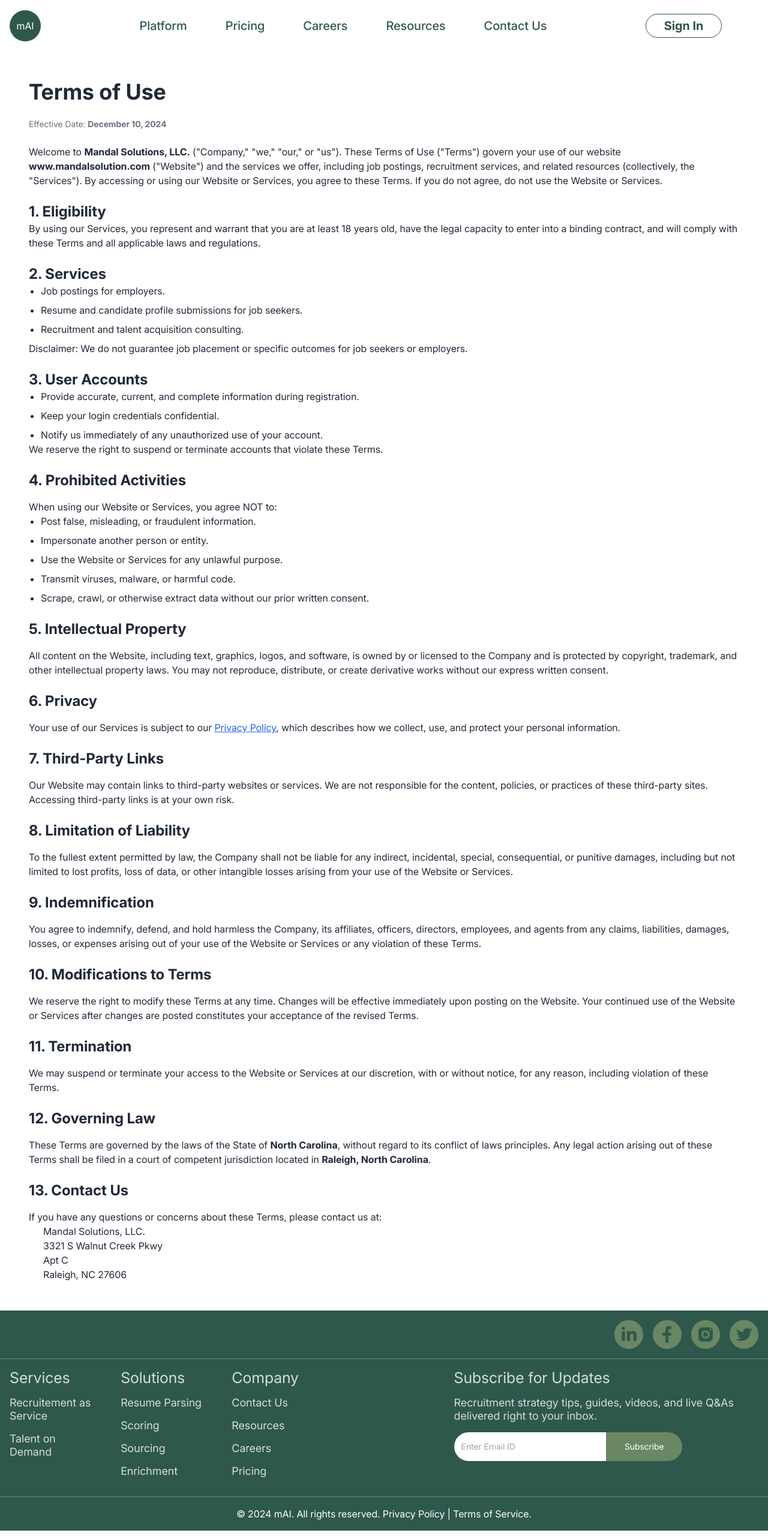
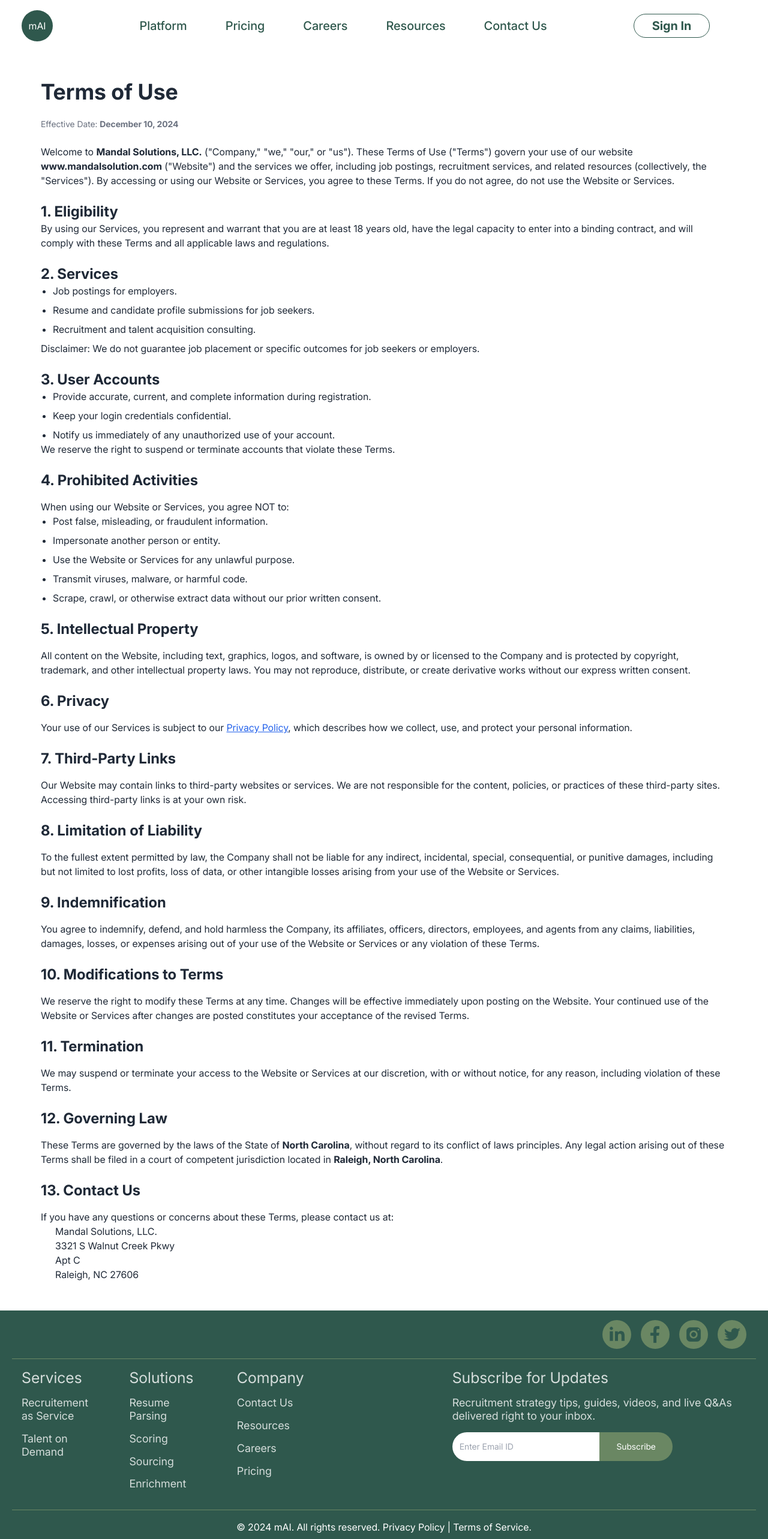
Before and after one commit to Ku-chintu/Mandal, a React (Vite) app: page /TermsOfUse in a window 1280 px wide. Shown: the top 2566 px of the page at 60% size. Built offline with nearby package versions, Linux system fonts and the light colour scheme.

Commit message:
Added padding in all pages

```diff
--- a/src/App.jsx
+++ b/src/App.jsx
@@ -17,7 +17,7 @@ function App() {
     <div className=" font-inter text-primary">
       <Header />
       <Router>
-        {/* <div style={{marginTop: '85px'}} className="w-full p-4 container m-auto"> */}
+        <div className="px-5">
           <Routes>
             <Route path="/" element={<Home />} />
             <Route path="/platforms" element={<PlatForms />} />
@@ -31,7 +31,7 @@ function App() {
             <Route path="/TermsOfUse" element={<TermsOfUse />} />
 
           </Routes>
-        {/* </div> */}
+        </div>
       </Router>
       <Footer />
     </div>
--- a/src/components/Footer.jsx
+++ b/src/components/Footer.jsx
@@ -8,7 +8,7 @@ const Footer = () => {
 
     return (
         <footer className='bg-primary'>
-            <div className=' container m-auto '>
+            <div className=' container m-auto px-5'>
                 <div className='flex gap-4 justify-end p-4'>
                     <div className=' bg-iconBg h-12 w-12 rounded-full flex justify-center items-center align-middle'>
                         <img src={Linkedin} alt="image1" className="w-8 h-8" />
--- a/src/components/Header.jsx
+++ b/src/components/Header.jsx
@@ -48,7 +48,7 @@ const Header = () => {
 
   return (
     <header style={{ height: '85px' }} className="w-full fixed z-50 top-0 bg-white">
-      <div className='container m-auto h-full bg-white'>
+      <div className='container m-auto h-full bg-white px-5'>
         <div className="mx-auto flex justify-between items-center p-4 text-primary h-full">
           <a href="/" style={{ height: '52px', maxWidth: '52px', minWidth: '52px' }} className='bg-primary text-base text-white flex justify-center align-middle items-center rounded-full'>
             <div>mAI</div>
```
